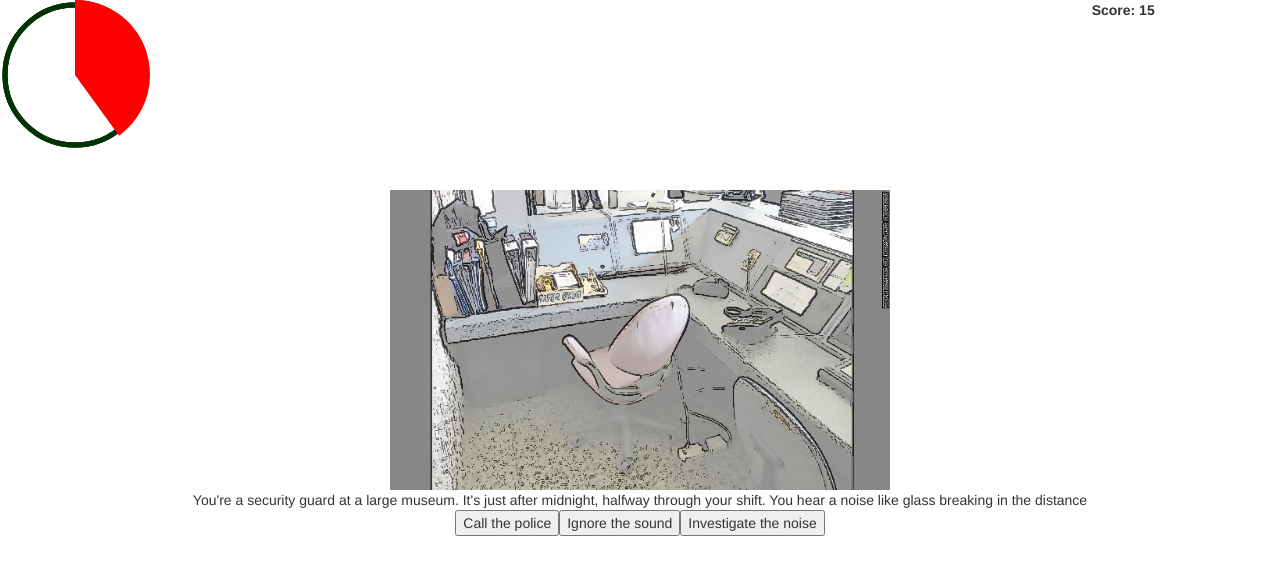
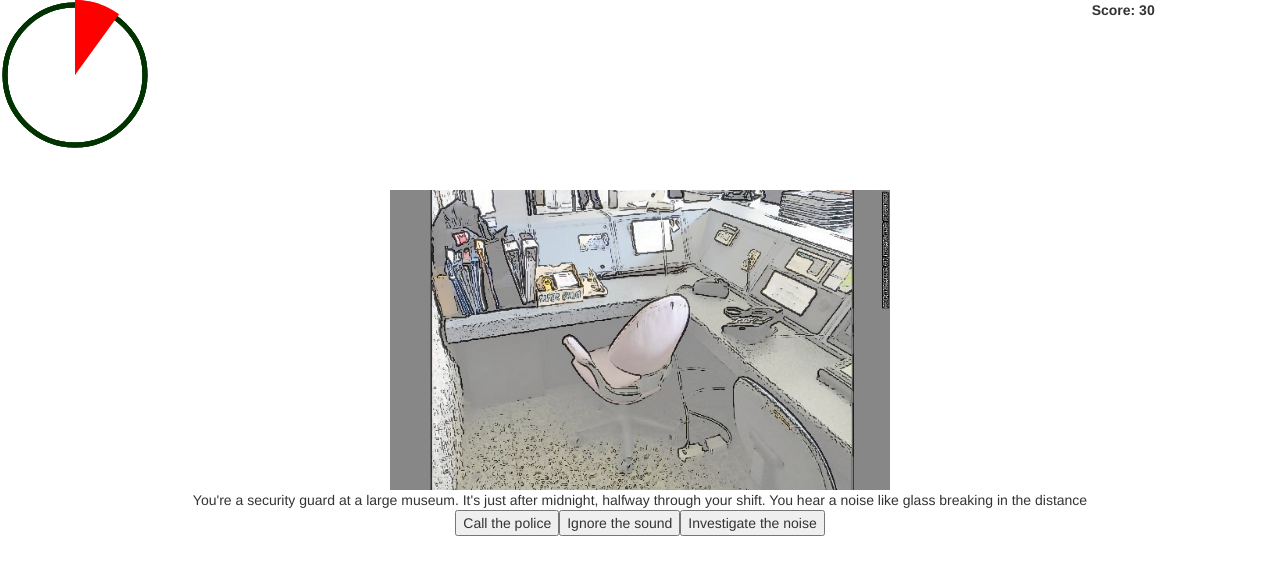
Before and after one commit to sandervw/S-E-329-Project-2, a plain HTML site: page readingTest.html in a window 1280 px wide. Both pictures are taken after a click on the button "Start Game". Drawn offline with nearby package versions, Linux system fonts and the light colour scheme.

Commit message:
Outdated push, 3 days overdue

```diff
--- a/readingTest.html
+++ b/readingTest.html
@@ -47,24 +47,24 @@ this.init = function init(){
 	tmp = new nxttile("three_men_robbing", "Investigate the noise");
 	nxts.push(tmp);
 	var path = "images/reading/desk.png"
-	var t = new tile("start_room", "You're a security guard at a large museum. It's just after midnight, halfway through your shift. You hear a noise like glass breaking in the distance", nxts, 5, path,"ignore_break_glass", 0, 0);
+	var t = new tile("start_room", "You're a security guard at a large museum. It's just after midnight, halfway through your shift. You hear a noise like glass breaking in the distance", nxts, 20, path,"ignore_break_glass", 0, 0);
 	nxts = [];
 
 	//Call police
 	tmp = new nxttile("hang_up_and_investigate", "Hang up and investigate");
 	nxts.push(tmp);
 	path = "images/reading/phone.png"
-	new tile("wait_for_police", "The dispatcher asks you your name, location, and nature of your emergency. She asks you to stay on the line until an officer can arrive.", nxts, 5 * 60, path);
+	new tile("wait_for_police", "The dispatcher asks you your name, location, and nature of your emergency. She asks you to stay on the line until an officer can arrive.", nxts, 5 * 60, path, "", 10, 0);
 	nxts = [];
 
 	//hang up and investigate
 	path = "images/reading/van.png"
-	new tile("hang_up_and_investigate", "The criminals were fast. The time you wasted on the phone was enough for them to get away, leaving no trace except for a black van speeding off into the night. The police question you, but their investigation turns up nothing. You're fired within the month.", nxts, 0, path);
+	new tile("hang_up_and_investigate", "The criminals were fast. The time you wasted on the phone was enough for them to get away, leaving no trace except for a black van speeding off into the night. The police question you, but their investigation turns up nothing. You're fired within the month.", nxts, 0, path, "", 10, 1);
 	nxts = [];
 
 	//Ignore the noise
 	path = "images/reading/theft.png"
-	new tile("ignore_break_glass", "Aside from a few creaks, bumps, and squeaky hinges (normal museum noises, you're sure), you have a quiet night. The next day the curator arrives and discovers almost $300,000 worth of theft. You are fired for your negligence, and struggle to find another job.", nxts, 0, path);
+	new tile("ignore_break_glass", "Aside from a few creaks, bumps, and squeaky hinges (normal museum noises, you're sure), you have a quiet night. The next day the curator arrives and discovers almost $300,000 worth of theft. You are fired for your negligence, and struggle to find another job.", nxts, 0, path, "", 1, 1);
 	nxts = [];
 
 	//Investigate the noise
@@ -73,17 +73,17 @@ this.init = function init(){
 	tmp = new nxttile("confront_robbers", "Announce your presence and arrest them");
 	nxts.push(tmp);
 	path = "images/reading/masks.png"
-	new tile("three_men_robbing", "You see three men in the Egyptian Jewels exhibit. They are wearing ski masks and are filling burlap sacks with ancient jewels. You do not believe they see you.", nxts, 10, path);
+	new tile("three_men_robbing", "You see three men in the Egyptian Jewels exhibit. They are wearing ski masks and are filling burlap sacks with ancient jewels. You do not believe they see you.", nxts, 20, path, "", 10, 0);
 	nxts = [];
 
 	//sneak away
 	path = "images/reading/hiding.png"
-	new tile("sneak_away", "One of the robbers must have noticed a security guard sneaking away, because the next day the entire museum is cleared out. Several million dollars worthof jewels, paintings, and relic are stolen and appear on the black market over the next few months. You are fired and jailed for your negligence and compliance in the robbery.", nxts, 0, path);
+	new tile("sneak_away", "One of the robbers must have noticed a security guard sneaking away, because the next day the entire museum is cleared out. Several million dollars worthof jewels, paintings, and relic are stolen and appear on the black market over the next few months. You are fired and jailed for your negligence and compliance in the robbery.", nxts, 0, path, "", 5, 1);
 	nxts = [];
 
 	//Confront the robbers
 	path = "images/reading/cuffs.png"
-	new tile("confront_robbers", "The robbers are startled by you. They immediately surrender. The police come, arresting the man. You're interviewed on the news, and receive a promotion the next day.", nxts, 0, path);
+	new tile("confront_robbers", "The robbers are startled by you. They immediately surrender. The police come, arresting the man. You're interviewed on the news, and receive a promotion the next day.", nxts, 0, path, "", 50, 1);
 	nxts = [];
 
 	loadTile(t.name);
```
